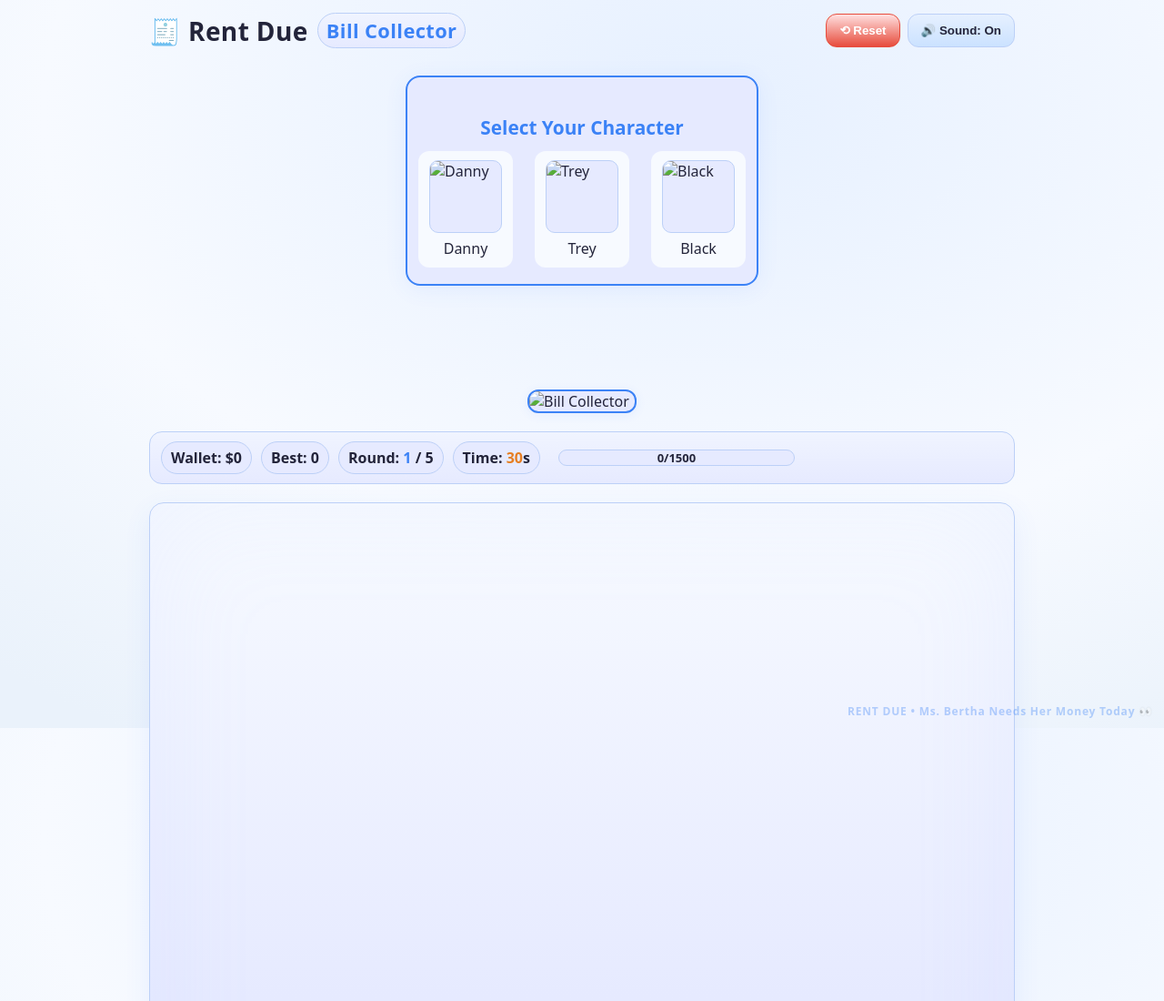
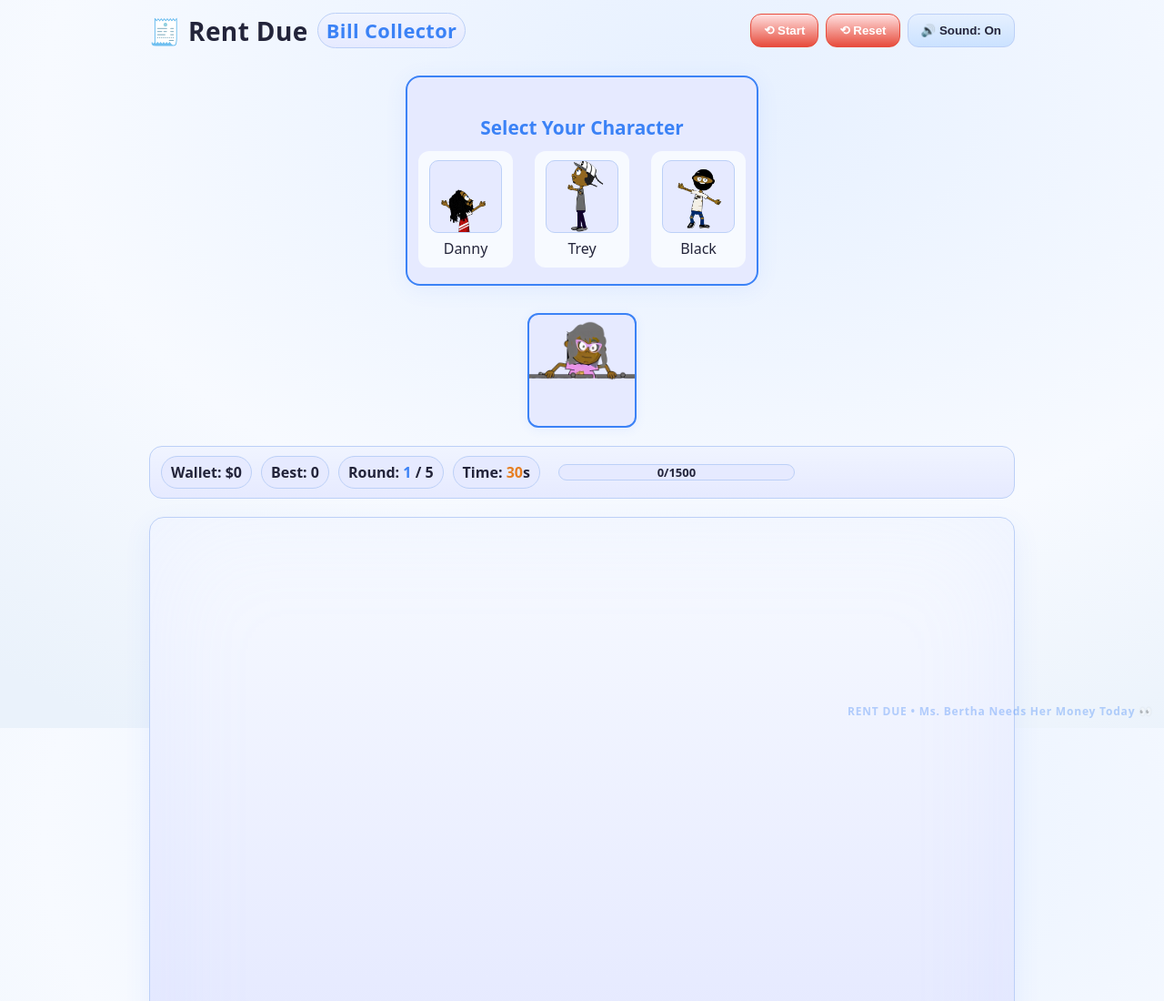
Before and after one commit to tonyduxx/rent-due-bill-collector, a plain HTML site: page index.html in a window 1280 px wide. Shown: the top 1100 px of the page at 91% size. Drawn offline with Linux system fonts and the light colour scheme.

Commit message:
Update index.html

```diff
--- a/index.html
+++ b/index.html
@@ -11,6 +11,7 @@
     <header>
       <h1>🧾 Rent Due <span class="tag">Bill Collector</span></h1>
       <div class="controls">
+        <button id="btnReset" class="warn">⟲ Start</button>
         <button id="btnReset" class="warn">⟲ Reset</button>
         <button id="btnMute" class="toggle">🔊 Sound: On</button>
       </div>
@@ -20,22 +21,22 @@
       <h2>Select Your Character</h2>
       <div class="character-options">
         <div class="character-option" data-char="danny">
-          <img src="danny catch.png" alt="Danny" />
+          <img src="danny_catch.png" alt="Danny" />
           <span>Danny</span>
         </div>
         <div class="character-option" data-char="trey">
-          <img src="trey catch.png" alt="Trey" />
+          <img src="trey_catch.png" alt="Trey" />
           <span>Trey</span>
         </div>
         <div class="character-option" data-char="black">
-          <img src="black catch.png" alt="Black" />
+          <img src="black_catch.png" alt="Black" />
           <span>Black</span>
         </div>
       </div>
     </div>
 
     <div class="bill-collector-top">
-      <img id="billCollectorImg" src="bill collector.png" alt="Bill Collector" />
+      <img id="billCollectorImg" src="bill_collector.png" alt="Bill Collector" />
     </div>
 
     <div class="hud">
```
